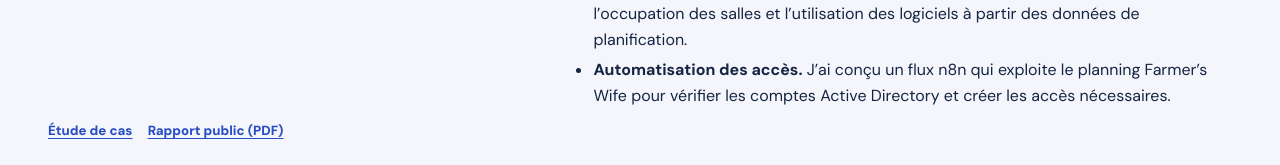
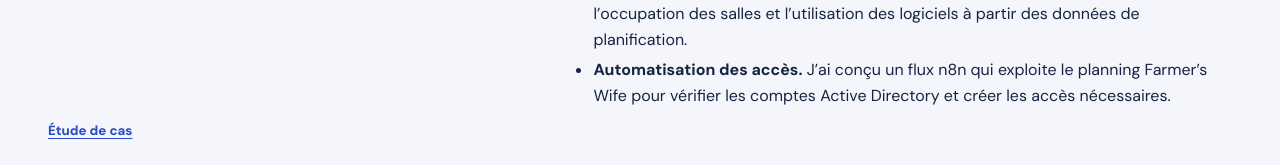
Before and after one commit to Kajan94/Portefolio, a plain HTML site: page index.html in a window 1280 px wide. Shown: the part 3204-3369 px from the top of the page. Drawn offline with Linux system fonts and the light colour scheme.

Commit message:
Retirer le lien vers le rapport de stage public

```diff
--- a/index.html
+++ b/index.html
@@ -326,7 +326,6 @@
       </div>
       <div class="project-links">
         <a href="https://github.com/Kajan94/stage-data-automatisation">Étude de cas</a>
-        <a href="https://github.com/Kajan94/stage-data-automatisation/blob/main/Rapport-stage-public-Kajan-Arulnathan.pdf">Rapport public (PDF)</a>
       </div>
       <div class="stage-visuals">
         <figure>
```
